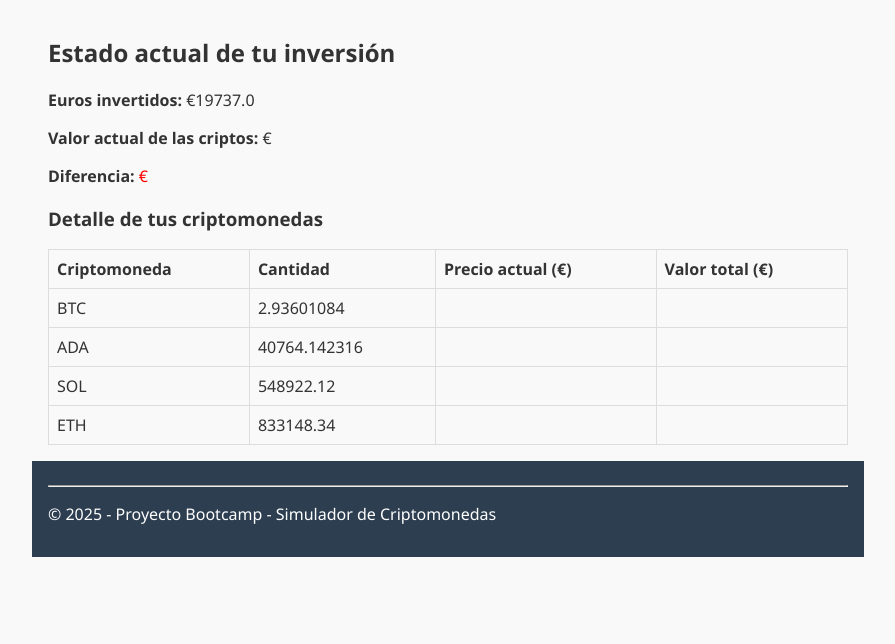
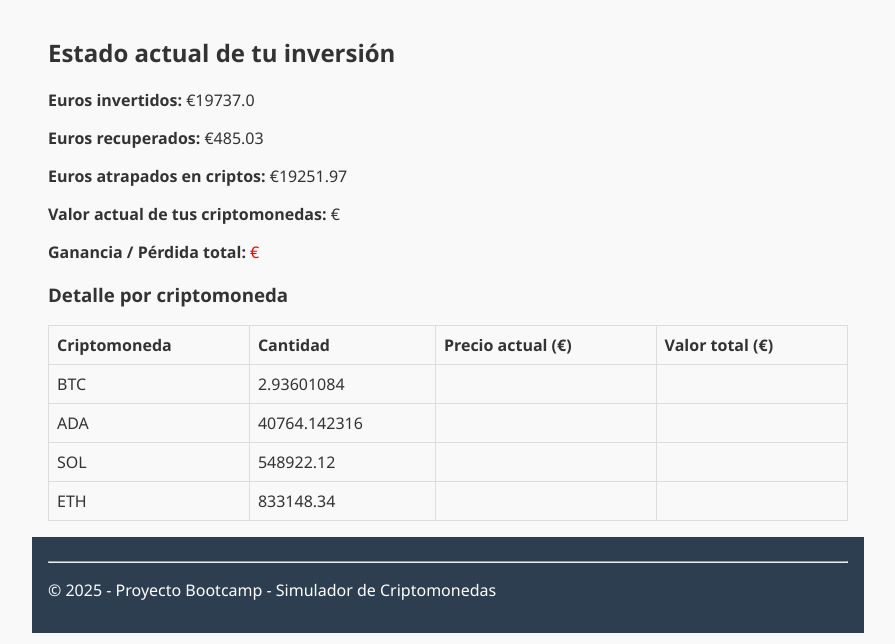
Before and after one commit to Florencia2796/simulador-cryptos, a Flask app: page /status in a window 1280 px wide. Shown: the part 156-800 px from the top of the page, without its empty margins (192-1087 px from the left). Run offline with Flask 3, Linux system fonts and the light colour scheme; data comes from the database, SQL or seed files in the repository; both versions use the stored data as it was after the commit; data that the repository does not hold is empty.

Commit message:
readme y gitignore actualizados

```diff
--- a/app.py
+++ b/app.py
@@ -133,7 +133,6 @@
 
 @app.route('/status')
 def status():
-    # Equivalencias CoinGecko
     equivalencias = {
         'btc': 'bitcoin',
         'eth': 'ethereum',
@@ -155,24 +154,24 @@
     movimientos = cursor.fetchall()
     conn.close()
 
-    # Calcular euros invertidos y criptomonedas en cartera
     euros_invertidos = 0
+    euros_recuperados = 0
     cartera = {}
 
-    for mov in movimientos:
-        from_m, cant_from, to_m, cant_to = mov
-
+    for from_m, cant_from, to_m, cant_to in movimientos:
         if from_m == 'EUR':
             euros_invertidos += cant_from
+        if to_m == 'EUR':
+            euros_recuperados += cant_to
 
-        # Restamos lo que vendimos
         if from_m != 'EUR':
             cartera[from_m] = cartera.get(from_m, 0) - cant_from
-
         if to_m != 'EUR':
             cartera[to_m] = cartera.get(to_m, 0) + cant_to
 
-    # Consultar a CoinGecko cuánto valen las criptos actuales
+    saldo_euros = euros_invertidos - euros_recuperados
+
+    # Obtener cotizaciones y valor actual de cada cripto
     valor_total = 0
     cotizaciones = {}
     headers = {'x-cg-demo-api-key': api_key}
@@ -184,32 +183,30 @@
         id_cripto = equivalencias.get(cripto.lower(), cripto.lower())
 
         url = "https://api.coingecko.com/api/v3/simple/price"
-        params = {
-            'ids': id_cripto,
-            'vs_currencies': 'eur'
-        }
-
+        params = {'ids': id_cripto, 'vs_currencies': 'eur'}
         response = requests.get(url, params=params, headers=headers)
 
         if response.status_code == 200:
             data = response.json()
             try:
-                precio_actual = data[id_cripto]['eur']
-                valor = cantidad * precio_actual
+                precio = data[id_cripto]['eur']
+                valor = cantidad * precio
                 cotizaciones[cripto] = {
                     'cantidad': round(cantidad, 8),
-                    'precio': round(precio_actual, 6),
+                    'precio': round(precio, 6),
                     'valor_total': round(valor, 2)
                 }
                 valor_total += valor
             except KeyError:
-                pass
+                continue
 
-    diferencia = round(valor_total - euros_invertidos, 2)
+    diferencia = round((valor_total + euros_recuperados) - euros_invertidos, 2)
 
     return render_template(
         "status.html",
         euros_invertidos=round(euros_invertidos, 2),
+        euros_recuperados=round(euros_recuperados, 2),
+        saldo_euros=round(saldo_euros, 2),
         valor_actual=round(valor_total, 2),
         diferencia=diferencia,
         cotizaciones=cotizaciones
--- a/templates/status.html
+++ b/templates/status.html
@@ -5,16 +5,18 @@
 <h2>Estado actual de tu inversión</h2>
 
 <p><strong>Euros invertidos:</strong> €{{ euros_invertidos }}</p>
-<p><strong>Valor actual de las criptos:</strong> €{{ valor_actual }}</p>
+<p><strong>Euros recuperados:</strong> €{{ euros_recuperados }}</p>
+<p><strong>Euros atrapados en criptos:</strong> €{{ saldo_euros }}</p>
+<p><strong>Valor actual de tus criptomonedas:</strong> €{{ valor_actual }}</p>
 <p>
-    <strong>Diferencia:</strong>
+  <strong>Ganancia / Pérdida total:</strong>
   <span style="color: {% if diferencia >= 0 %}green{% else %}red{% endif %};">
     €{{ diferencia }}
   </span>
 </p>
 
-<h3>Detalle de tus criptomonedas</h3>
-
+{% if cotizaciones %}
+<h3>Detalle por criptomoneda</h3>
 <table>
   <thead>
     <tr>
@@ -35,4 +37,7 @@
     {% endfor %}
   </tbody>
 </table>
+{% else %}
+<p>No hay criptomonedas en cartera actualmente.</p>
+{% endif %}
 {% endblock %}
```
Also changed, not shown: schema.sql (added, +10 -0 lines), README.md, instance/database.db, 1 other file. Lines whose indentation alone changed are shown as unchanged.
